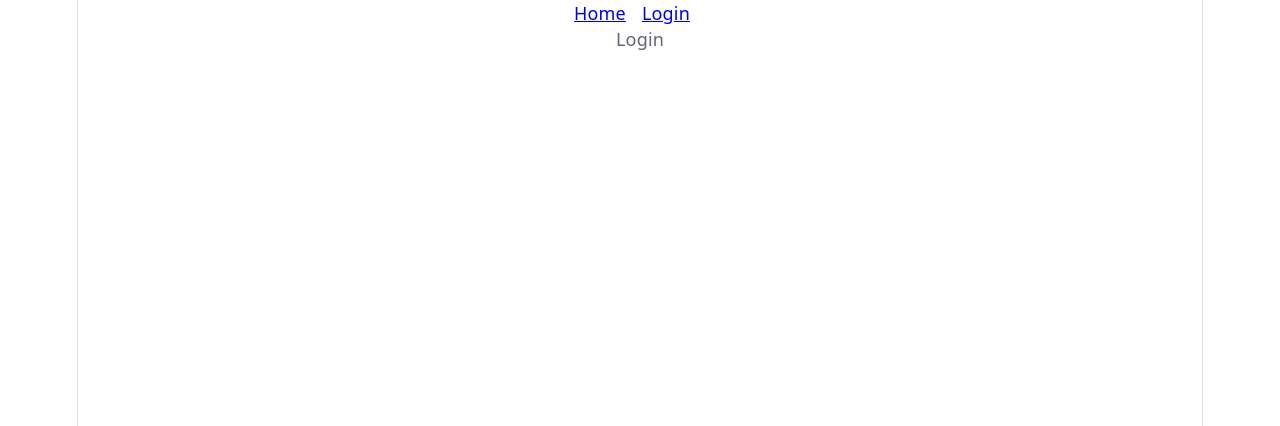
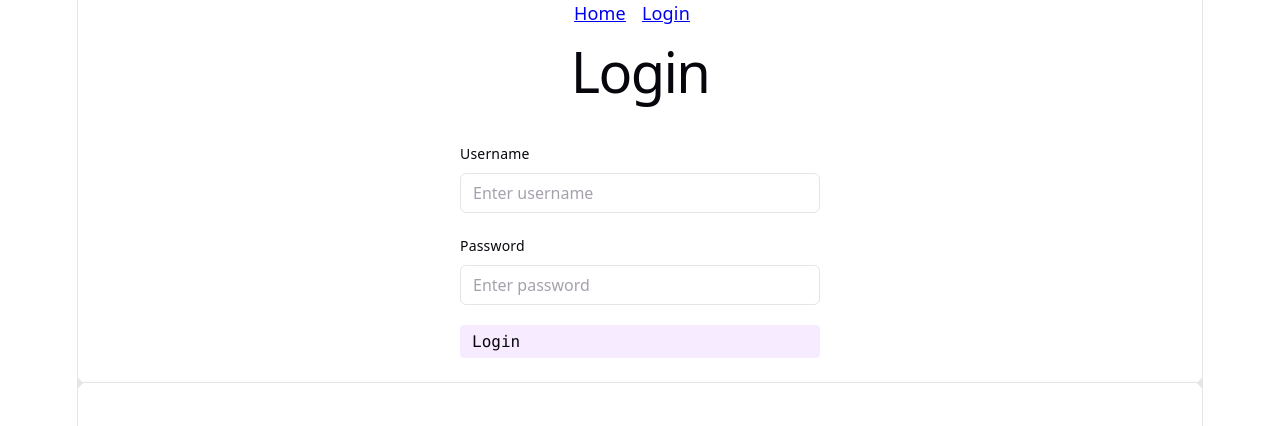
Before and after one commit to trulio2/Templates, a React (Vite) app in the folder React/: page /login in a window 1280 px wide. Shown: the top 426 px of the page. Built offline with nearby package versions, Linux system fonts and the light colour scheme.

Commit message:
feat: add login page with authentication flow

```diff
--- a/React/src/modules/auth/auth.service.ts
+++ b/React/src/modules/auth/auth.service.ts
@@ -14,6 +14,20 @@ class AuthService implements IAuthService {
     setUser(data)
   }
 
+  public login(username: string, password: string): boolean {
+    if (username && password) {
+      const user: User = {
+        name: username,
+        role: username === 'admin' ? 'admin' : 'user'
+      }
+
+      this.setUser(user)
+      return true
+    }
+
+    return false
+  }
+
   public logout() {
     const { setUser } = authStore.getState()
 
--- a/React/src/types/auth.types.ts
+++ b/React/src/types/auth.types.ts
@@ -3,5 +3,6 @@ import type { User } from '@/types'
 export interface IAuthService {
   getUser(): User | null
   setUser(data: User): void
+  login(username: string, password: string): boolean
   logout(): void
 }
--- /dev/null
+++ b/React/src/views/pages/login/Login.css
@@ -0,0 +1,46 @@
+.login-form {
+  display: flex;
+  flex-direction: column;
+  gap: 20px;
+  width: 100%;
+  max-width: 360px;
+}
+
+.form-group {
+  display: flex;
+  flex-direction: column;
+  gap: 6px;
+  text-align: left;
+}
+
+.form-group label {
+  font-size: 14px;
+  color: var(--text-h);
+}
+
+.form-group input {
+  padding: 8px 12px;
+  border: 1px solid var(--border);
+  border-radius: 6px;
+  background: var(--bg);
+  color: var(--text-h);
+  font-family: var(--sans);
+  font-size: 16px;
+  transition: border-color 0.2s;
+
+  &:focus {
+    outline: none;
+    border-color: var(--accent);
+  }
+
+  &::placeholder {
+    color: var(--text);
+    opacity: 0.6;
+  }
+}
+
+.error {
+  color: #ef4444;
+  font-size: 14px;
+  margin: 0;
+}
--- a/React/src/views/pages/login/Login.tsx
+++ b/React/src/views/pages/login/Login.tsx
@@ -1,7 +1,80 @@
+import { useState } from 'react'
+import { useNavigate } from 'react-router-dom'
+import IoC from '@/ioc'
+import { type IAuthService, SERVICES } from '@/types'
+import './Login.css'
+
 function Login() {
+  const authService = IoC.getOrCreateInstance<IAuthService>(SERVICES.AUTH)
+  const navigate = useNavigate()
+
+  const [username, setUsername] = useState('')
+  const [password, setPassword] = useState('')
+  const [error, setError] = useState('')
+
+  function handleSubmit(e: React.FormEvent) {
+    e.preventDefault()
+    setError('')
+
+    if (!username.trim()) {
+      setError('Username is required')
+      return
+    }
+
+    if (!password.trim()) {
+      setError('Password is required')
+      return
+    }
+
+    const success = authService.login(username, password)
+
+    if (success) {
+      navigate('/')
+    } else {
+      setError('Invalid credentials')
+    }
+  }
+
   return (
     <>
-      <p>Login</p>
+      <section id="center">
+        <h1>Login</h1>
+
+        <form className="login-form" onSubmit={handleSubmit}>
+          <div className="form-group">
+            <label htmlFor="username">Username</label>
+            <input
+              id="username"
+              type="text"
+              value={username}
+              onChange={(e) => setUsername(e.target.value)}
+              placeholder="Enter username"
+            />
+          </div>
+
+          <div className="form-group">
+            <label htmlFor="password">Password</label>
+            <input
+              id="password"
+              type="password"
+              value={password}
+              onChange={(e) => setPassword(e.target.value)}
+              placeholder="Enter password"
+            />
+          </div>
+
+          {error && <p className="error">{error}</p>}
+
+          <button className="counter" type="submit">
+            Login
+          </button>
+        </form>
+      </section>
+
+      <div className="ticks"></div>
+
+      <div className="ticks"></div>
+      <section id="spacer"></section>
     </>
   )
 }
```
